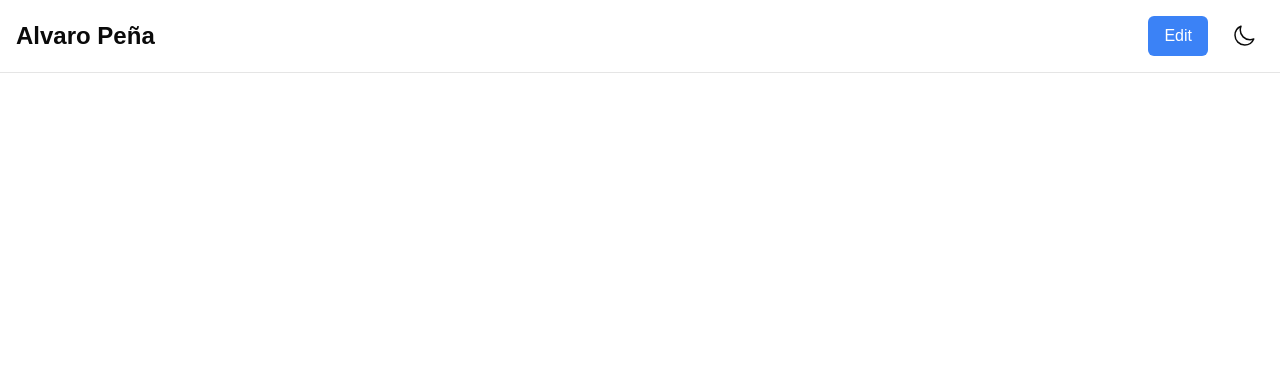
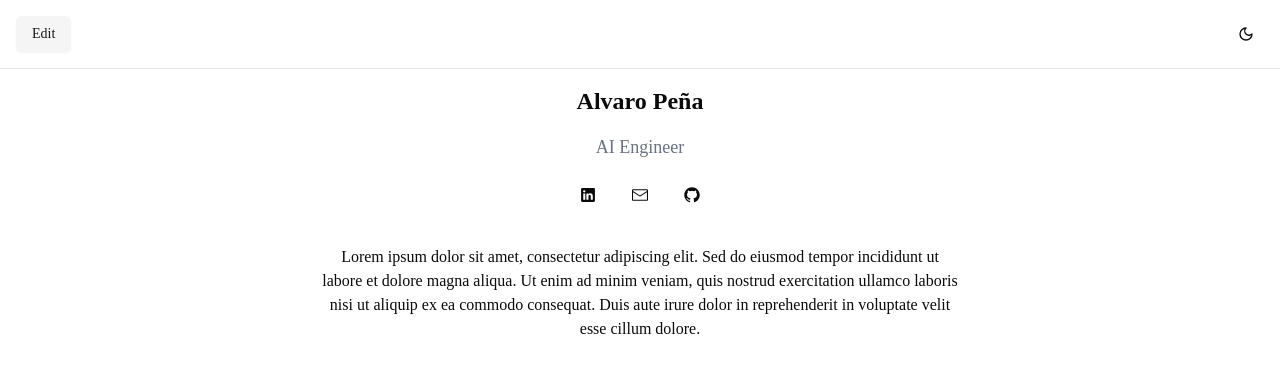
Before and after one commit to alvropena/my-website, a Next.js app: page / in a window 1280 px wide. Shown: the top 372 px of the page. Built offline with nearby package versions, Linux system fonts and the light colour scheme.

Commit message:
Refactor font handling and add Button component

```diff
--- a/app/layout.tsx
+++ b/app/layout.tsx
@@ -1,17 +1,5 @@
 import type { Metadata } from "next";
-import localFont from "next/font/local";
 import "./globals.css";
-
-const geistSans = localFont({
-  src: "./fonts/GeistVF.woff",
-  variable: "--font-geist-sans",
-  weight: "100 900",
-});
-const geistMono = localFont({
-  src: "./fonts/GeistMonoVF.woff",
-  variable: "--font-geist-mono",
-  weight: "100 900",
-});
 
 export const metadata: Metadata = {
   title: "Alvaro Peña",
@@ -25,9 +13,7 @@
 }>) {
   return (
     <html lang="en">
-      <body
-        className={`${geistSans.variable} ${geistMono.variable} antialiased`}
-      >
+      <body className="font-['Times_New_Roman'] antialiased">
         {children}
       </body>
     </html>
--- a/app/page.tsx
+++ b/app/page.tsx
@@ -1,30 +1,47 @@
+import { Button } from "@/components/ui/button"
+import { MoonIcon } from "lucide-react"
+import { LinkedInLogoIcon, EnvelopeClosedIcon, GitHubLogoIcon } from "@radix-ui/react-icons"
+
 export default function Home() {
   return (
     <main>
       <header className="flex justify-between items-center p-4 border-b">
-        <h1 className="text-2xl font-bold">Alvaro Peña</h1>
-        <div className="flex items-center gap-4">
-          <button className="px-4 py-2 rounded-md bg-blue-500 text-white hover:bg-blue-600 transition-colors">
-            Edit
-          </button>
-          <button className="p-2 rounded-md hover:bg-gray-100 dark:hover:bg-gray-800 transition-colors">
-            <svg
-              xmlns="http://www.w3.org/2000/svg"
-              fill="none"
-              viewBox="0 0 24 24"
-              strokeWidth={1.5}
-              stroke="currentColor"
-              className="w-6 h-6"
-            >
-              <path
-                strokeLinecap="round"
-                strokeLinejoin="round"
-                d="M21.752 15.002A9.718 9.718 0 0118 15.75c-5.385 0-9.75-4.365-9.75-9.75 0-1.33.266-2.597.748-3.752A9.753 9.753 0 003 11.25C3 16.635 7.365 21 12.75 21a9.753 9.753 0 009.002-5.998z"
-              />
-            </svg>
-          </button>
-        </div>
+        <Button variant="secondary">
+          Edit
+        </Button>
+        <Button variant="ghost" size="icon">
+          <MoonIcon className="h-[1.2rem] w-[1.2rem]" />
+          <span className="sr-only">Toggle theme</span>
+        </Button>
       </header>
+      <h1 className="text-2xl font-bold text-center py-4">Alvaro Peña</h1>
+      <p className="text-gray-500 text-center text-lg mb-4">AI Engineer</p>
+      <div className="flex justify-center gap-4 mb-8">
+        <Button variant="ghost" size="icon" asChild>
+          <a href="https://linkedin.com" target="_blank" rel="noopener noreferrer">
+            <LinkedInLogoIcon className="h-5 w-5" />
+            <span className="sr-only">LinkedIn</span>
+          </a>
+        </Button>
+        <Button variant="ghost" size="icon" asChild>
+          <a href="mailto:email@example.com">
+            <EnvelopeClosedIcon className="h-5 w-5" />
+            <span className="sr-only">Email</span>
+          </a>
+        </Button>
+        <Button variant="ghost" size="icon" asChild>
+          <a href="https://github.com" target="_blank" rel="noopener noreferrer">
+            <GitHubLogoIcon className="h-5 w-5" />
+            <span className="sr-only">GitHub</span>
+          </a>
+        </Button>
+      </div>
+      <p className="text-center max-w-2xl mx-auto px-4">
+        Lorem ipsum dolor sit amet, consectetur adipiscing elit. Sed do eiusmod tempor
+        incididunt ut labore et dolore magna aliqua. Ut enim ad minim veniam, quis
+        nostrud exercitation ullamco laboris nisi ut aliquip ex ea commodo consequat.
+        Duis aute irure dolor in reprehenderit in voluptate velit esse cillum dolore.
+      </p>
     </main>
   );
 }
--- /dev/null
+++ b/components/ui/button.tsx
@@ -0,0 +1,57 @@
+import * as React from "react"
+import { Slot } from "@radix-ui/react-slot"
+import { cva, type VariantProps } from "class-variance-authority"
+
+import { cn } from "@/lib/utils"
+
+const buttonVariants = cva(
+  "inline-flex items-center justify-center gap-2 whitespace-nowrap rounded-md text-sm font-medium transition-colors focus-visible:outline-none focus-visible:ring-1 focus-visible:ring-ring disabled:pointer-events-none disabled:opacity-50 [&_svg]:pointer-events-none [&_svg]:size-4 [&_svg]:shrink-0",
+  {
+    variants: {
+      variant: {
+        default:
+          "bg-primary text-primary-foreground shadow hover:bg-primary/90",
+        destructive:
+          "bg-destructive text-destructive-foreground shadow-sm hover:bg-destructive/90",
+        outline:
+          "border border-input bg-background shadow-sm hover:bg-accent hover:text-accent-foreground",
+        secondary:
+          "bg-secondary text-secondary-foreground shadow-sm hover:bg-secondary/80",
+        ghost: "hover:bg-accent hover:text-accent-foreground",
+        link: "text-primary underline-offset-4 hover:underline",
+      },
+      size: {
+        default: "h-9 px-4 py-2",
+        sm: "h-8 rounded-md px-3 text-xs",
+        lg: "h-10 rounded-md px-8",
+        icon: "h-9 w-9",
+      },
+    },
+    defaultVariants: {
+      variant: "default",
+      size: "default",
+    },
+  }
+)
+
+export interface ButtonProps
+  extends React.ButtonHTMLAttributes<HTMLButtonElement>,
+    VariantProps<typeof buttonVariants> {
+  asChild?: boolean
+}
+
+const Button = React.forwardRef<HTMLButtonElement, ButtonProps>(
+  ({ className, variant, size, asChild = false, ...props }, ref) => {
+    const Comp = asChild ? Slot : "button"
+    return (
+      <Comp
+        className={cn(buttonVariants({ variant, size, className }))}
+        ref={ref}
+        {...props}
+      />
+    )
+  }
+)
+Button.displayName = "Button"
+
+export { Button, buttonVariants }
--- a/package.json
+++ b/package.json
@@ -9,6 +9,8 @@
     "lint": "next lint"
   },
   "dependencies": {
+    "@radix-ui/react-icons": "^1.3.2",
+    "@radix-ui/react-slot": "^1.1.0",
     "class-variance-authority": "^0.7.0",
     "clsx": "^2.1.1",
     "lucide-react": "^0.460.0",
```
Also changed, not shown: 1 other file (tests, documents, lock files or other folders).
